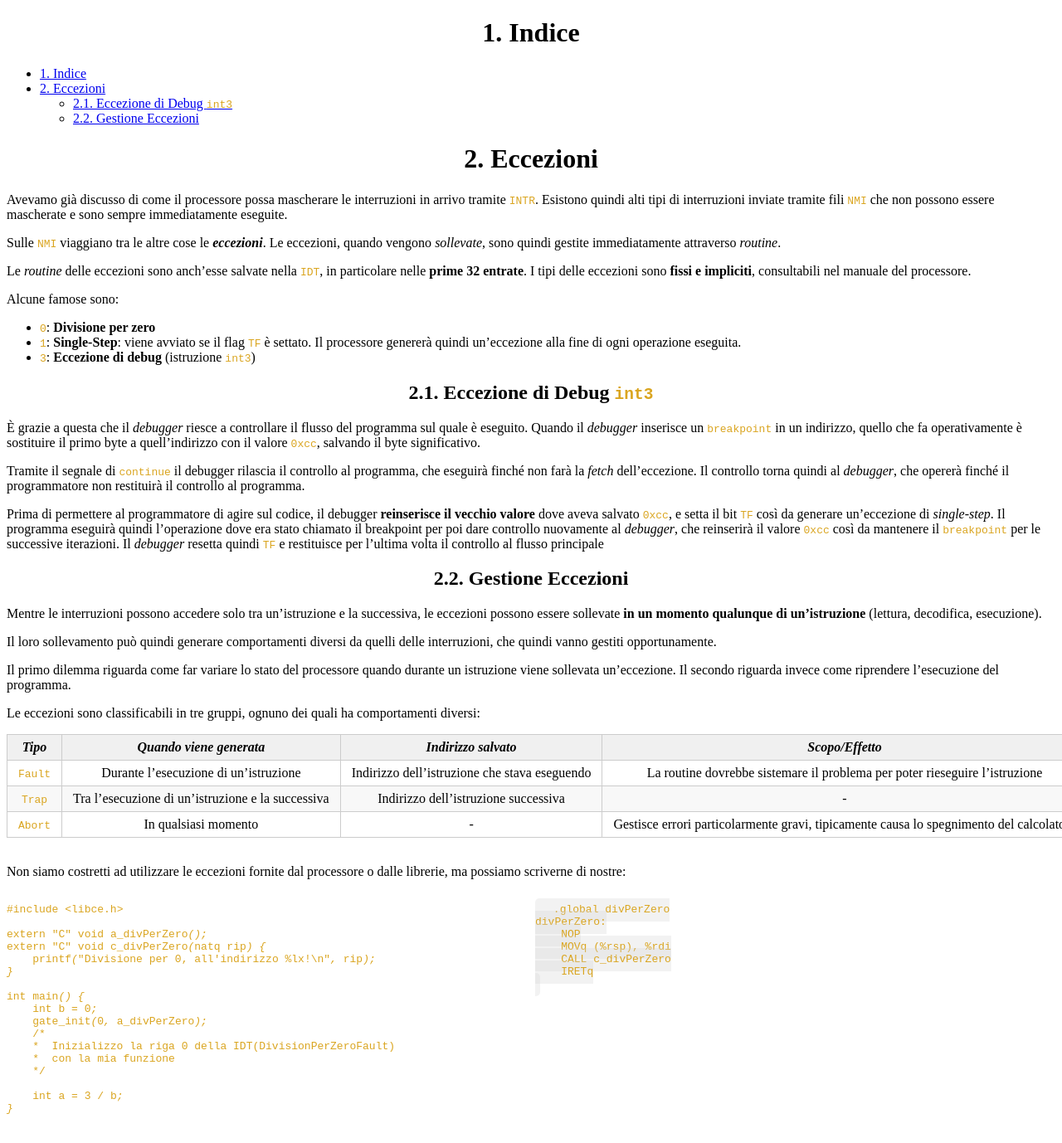
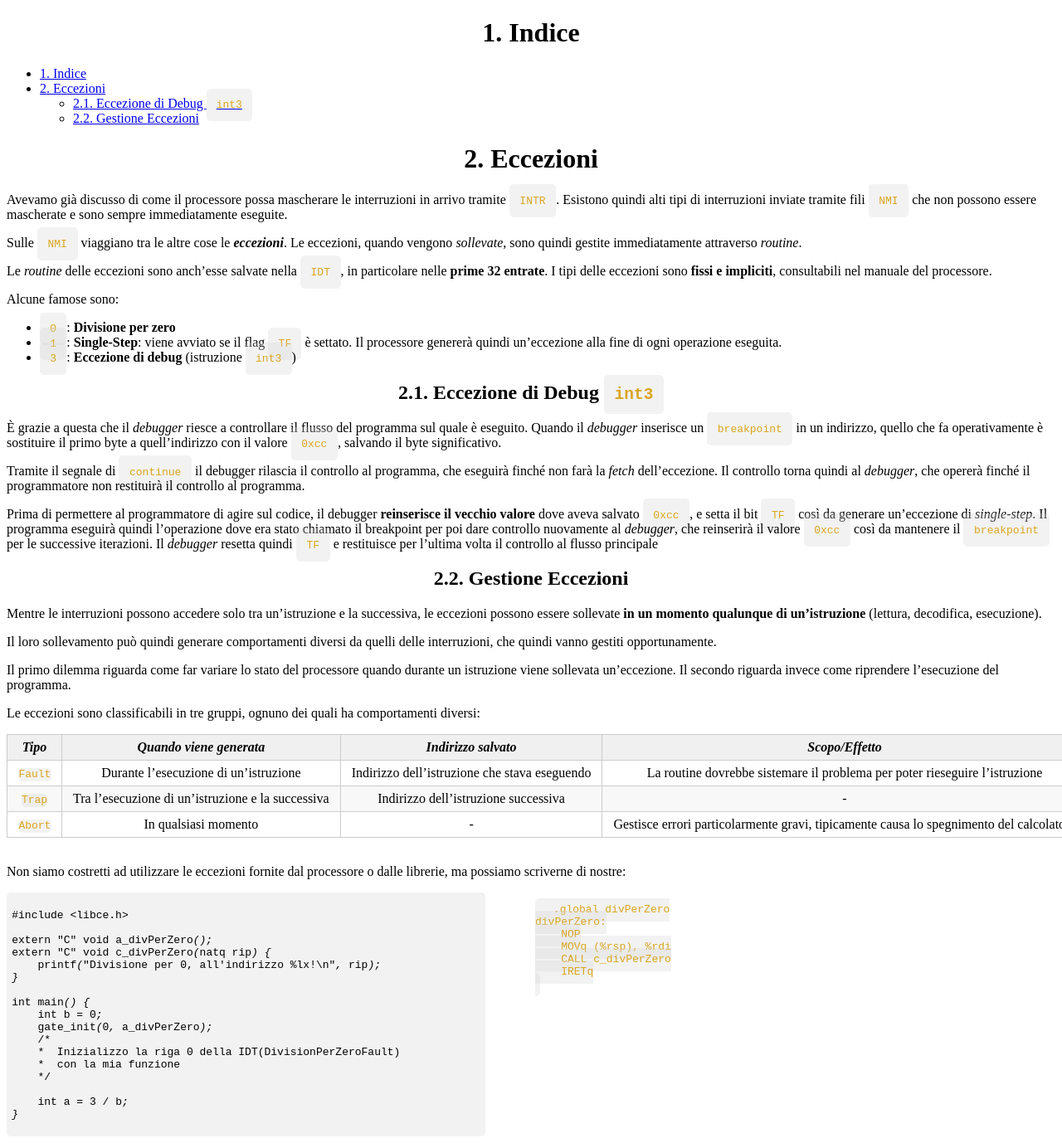
Before and after one commit to Gabriele-D-Cambria/Appunti-Calcolatori-Elettronici-2024-2025, a Jekyll site: the page built from Eccezioni.md, in a window 1280 px wide. Shown: the whole page at 83% size. Built offline with Jekyll 4.4.1, drawn with Linux system fonts in a browser that asks for light colours; our own code applies the rules of GitHub Pages for plain Markdown files.

Commit message:
Modifiche per visualizzazione codice e latex

```diff
--- a/_config.yml
+++ b/_config.yml
@@ -8,25 +8,6 @@ kramdown:
   parse_span_html: true
   tables: true
   hard_wrap: false
-  math_engine_opts:
-    preview: true
-    preview_as_code: false
-
-# MathJax configuration
-mathjax:
-  source: https://cdn.jsdelivr.net/npm/mathjax@3/es5/tex-mml-chtml.js
-  config: |
-    MathJax = {
-      tex: {
-        inlineMath: [['$', '$'], ['\\(', '\\)']],
-        displayMath: [['$$', '$$'], ['\\[', '\\]']],
-        processEscapes: true,
-        processEnvironments: true
-      },
-      options: {
-        skipHtmlTags: ['script', 'noscript', 'style', 'textarea', 'pre']
-      }
-    };
 
 # GitHub Pages settings
 title: "Appunti Calcolatori Elettronici 2024-2025"
--- a/assets/style.css
+++ b/assets/style.css
@@ -1,17 +1,26 @@
-/* Impostazioni stampa PDF */
-.language-js, .language-v, .language-verilog, .language-x86asm
-/* , .language-gas, .language-s */{
+.language-v, .language-verilog, .language-x86asm, .language-cpp{
     background-color: rgba(211, 211, 211, 0.3);
     border-radius: 5px;
     padding: 1%;
     width: 90%;
-    margin: 0;
+    margin: 0em;
 
 }
+
 code{
     color: goldenrod;
+    background-color: rgba(211, 211, 211, 0.3);
+    border-radius: 5px;
+    padding: 1%;
+}
 
+.language-v code,
+.language-verilog code,
+.language-x86asm code,
+.language-cpp code {
+    all: inherit;
 }
+
 @media print{
     @page{
         size: A4 landscape;
```
Also changed, not shown: _layouts/default.html (+13 -0 lines).
